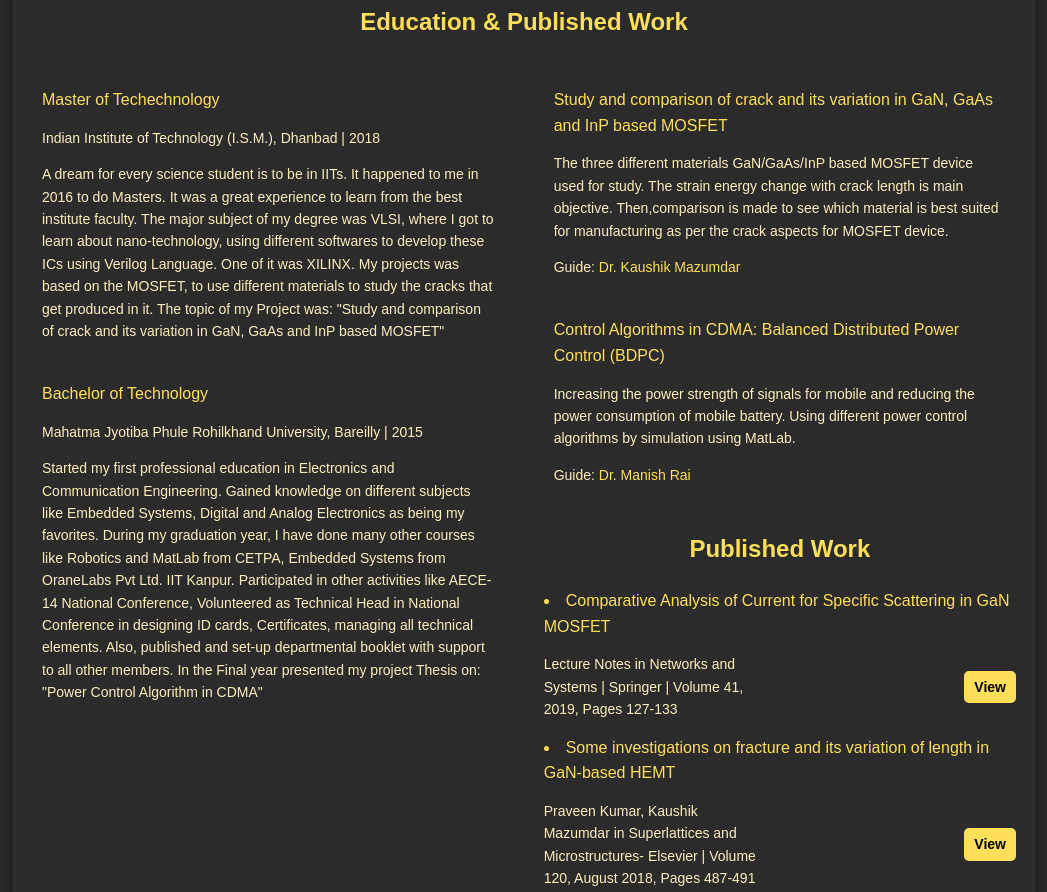
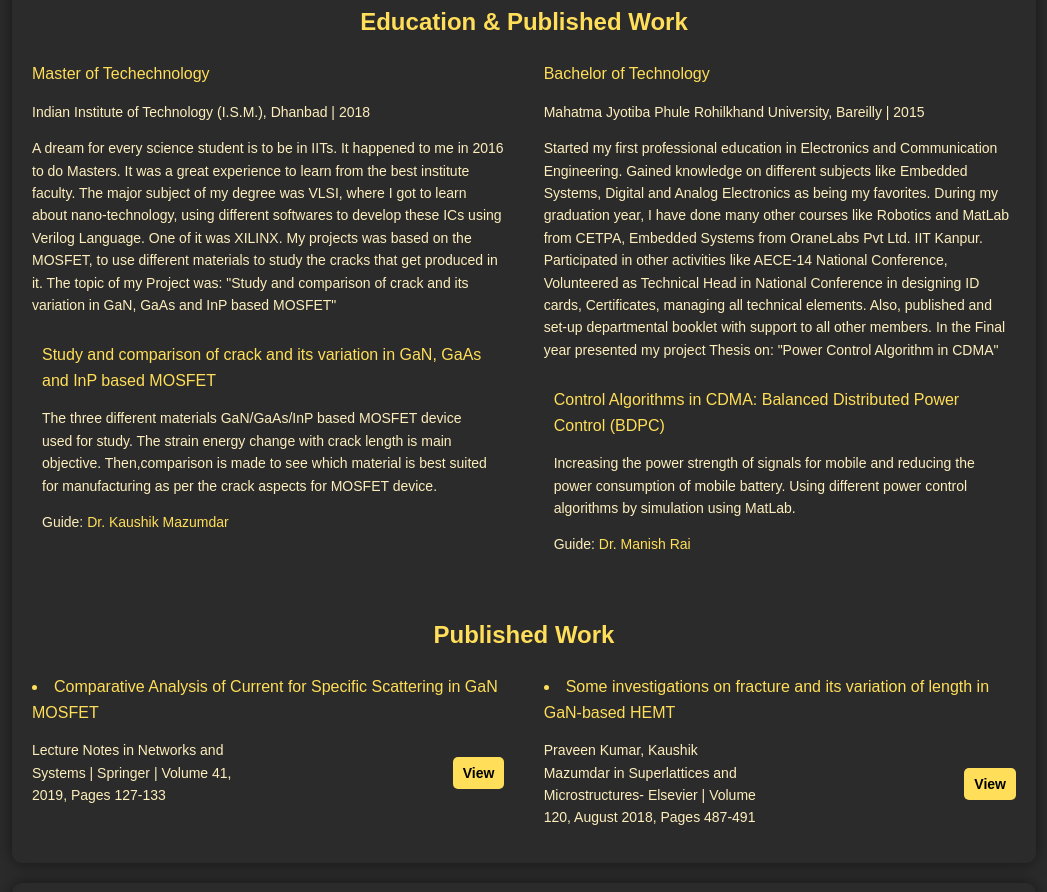
Before and after one commit to im-pkumar/im-pkumar.github.io, a plain HTML site: page index.html in a window 1280 px wide. Shown: the part 1138-2030 px from the top of the page, without its empty margins (116-1163 px from the left). Drawn offline with Linux system fonts and the light colour scheme.

Commit message:
v2.20 Education Layout changed

```diff
--- a/index.html
+++ b/index.html
@@ -34,27 +34,12 @@
         <section id="education" class="section">
             <h2>Education & Published Work</h2>
             <div class="education-container">
-                <div class="column">
-                    <ul>
-                        <li>Master of Techechnology
+                <div class="column">Master of Techechnology
                     <p>Indian Institute of Technology (I.S.M.), Dhanbad | 2018</p>
                     <p>A dream for every science student is to be in IITs. It happened to me in 2016 to do Masters. It was a great experience to learn from the best institute faculty.
                     The major subject of my degree was VLSI, where I got to learn about nano-technology, using different softwares to develop these ICs using Verilog Language. One of it was
                         XILINX. My projects was based on the MOSFET, to use different materials to study the cracks that get produced in it. The topic of my Project was: "Study and comparison of crack and its variation in GaN, GaAs and InP based MOSFET"
                     </p>
-                        </li>
-                        <li>Bachelor of Technology
-                            <p>Mahatma Jyotiba Phule Rohilkhand University, Bareilly | 2015</p>
-                            <p>Started my first professional education in Electronics and Communication Engineering. Gained knowledge on different subjects
-                                like Embedded Systems, Digital and Analog Electronics as being my favorites. During my graduation year, I have done many other courses like
-                                Robotics and MatLab from CETPA, Embedded Systems from OraneLabs Pvt Ltd. IIT Kanpur. Participated in other activities like AECE-14 National Conference,
-                                Volunteered as Technical Head in National Conference in designing ID cards, Certificates, managing all technical elements. Also, published and set-up departmental booklet with support to all other members.
-                                In the Final year presented my project Thesis on: "Power Control Algorithm in CDMA"
-                            </p>
-                        </li>
-                    </ul>
-                </div>
-                <div class="column">
                         <ul>
                             <li>Study and comparison of crack and its variation in GaN, GaAs and InP based MOSFET
                             <p>The three different materials GaN/GaAs/InP based MOSFET device used for study. The strain energy change with crack length is main objective.
@@ -63,7 +48,17 @@
                                 <a class="guide-link" href="https://iitism.irins.org/profile/97590" target="_blank">Dr. Kaushik Mazumdar</a>
                             </p>
                             </li>
-
+                        </ul>
+                </div>
+                <div class="column">Bachelor of Technology
+                    <p>Mahatma Jyotiba Phule Rohilkhand University, Bareilly | 2015</p>
+                    <p>Started my first professional education in Electronics and Communication Engineering. Gained knowledge on different subjects
+                        like Embedded Systems, Digital and Analog Electronics as being my favorites. During my graduation year, I have done many other courses like
+                        Robotics and MatLab from CETPA, Embedded Systems from OraneLabs Pvt Ltd. IIT Kanpur. Participated in other activities like AECE-14 National Conference,
+                        Volunteered as Technical Head in National Conference in designing ID cards, Certificates, managing all technical elements. Also, published and set-up departmental booklet with support to all other members.
+                        In the Final year presented my project Thesis on: "Power Control Algorithm in CDMA"
+                    </p>
+                    <ul>
                         <li>Control Algorithms in CDMA: Balanced Distributed Power Control (BDPC)
                             <p>Increasing the power strength of signals for mobile and reducing the power consumption of mobile battery. Using different power control algorithms by
                             simulation using MatLab.</p>
@@ -72,13 +67,19 @@
                             </p>
                         </li>
                     </ul>
+                </div>
+            </div>
             <h2>Published Work</h2>
+            <div class="education-container">
+                <div class="column">
                     <li>
                         Comparative Analysis of Current for Specific Scattering in GaN MOSFET
                         <p class="link-container">Lecture Notes in Networks and Systems | Springer | Volume 41, 2019, Pages 127-133
                             <a class="view-link" href="https://link.springer.com/chapter/10.1007/978-981-13-3122-0_13" target="_blank">View</a>
                         </p>
                     </li>
+                </div>
+                <div class="column">
                     <li>
                         Some investigations on fracture and its variation of length in GaN-based HEMT
                         <p class="link-container">Praveen Kumar, Kaushik Mazumdar in Superlattices and Microstructures- Elsevier | Volume 120, August 2018, Pages 487-491
```
Lines whose indentation alone changed are shown as unchanged.
